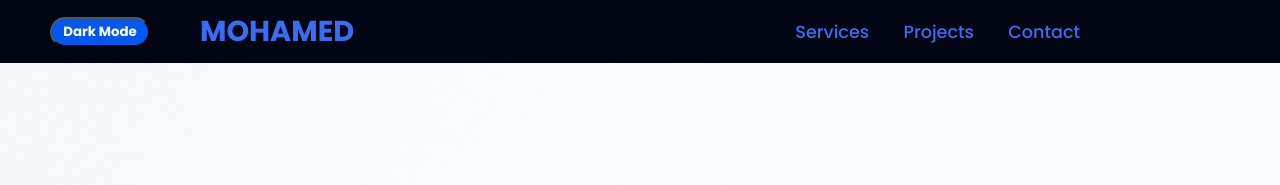
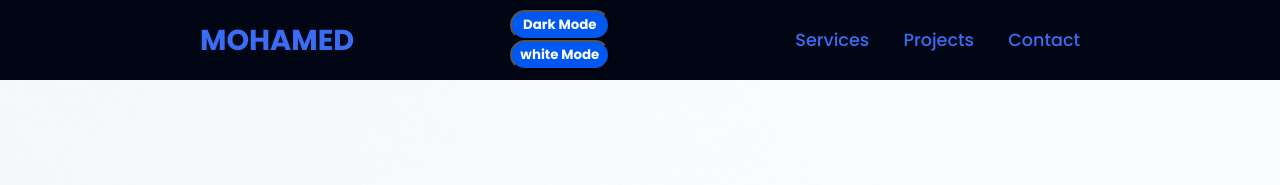
Before and after one commit to derdourm/Portofolio, a plain HTML site: page index.html in a window 1280 px wide. Shown: the top 185 px of the page. Drawn offline with nearby package versions, Linux system fonts and the light colour scheme.

Commit message:
back to normale mode

```diff
--- a/css/main.css
+++ b/css/main.css
@@ -306,7 +306,7 @@ section {
 
   }
 }
-button{
+.db button{
   font-weight: bold;
   color: white;
   outline: none;
@@ -314,6 +314,7 @@ button{
   background-color:#0058f1;
   width: 100px;
   height: 30px;
-  position: absolute;
-  left: 50px;
+ display: flex;
+ justify-content: center;
+ align-items: center;
 }
--- a/index.html
+++ b/index.html
@@ -16,7 +16,10 @@
 <body>
     <header>
         <a href="" class="logo">MOHAMED</a>
-        <button onclick="darkmode()">Dark Mode</button>
+        <div class="db">
+        <button id="db" onclick="darkmode()">Dark Mode</button>
+        <button id="wb" onclick="whitemode()">white Mode</button>
+    </div>
         <nav>
             <a href="#services">Services</a>
             <a href="#projects">Projects</a>
--- a/main1.js
+++ b/main1.js
@@ -1,7 +1,8 @@
 function darkmode() {
   document.body.style.background = "#030508";
-  document.getElementById("para").style.color ="white"
+  document.getElementById("para").style.color = "white";
 }
-function white() {
-
+function whitemode() {
+  document.body.style.background = "#ffffff";
+  document.getElementById("para").style.color = "black";
 }
```
